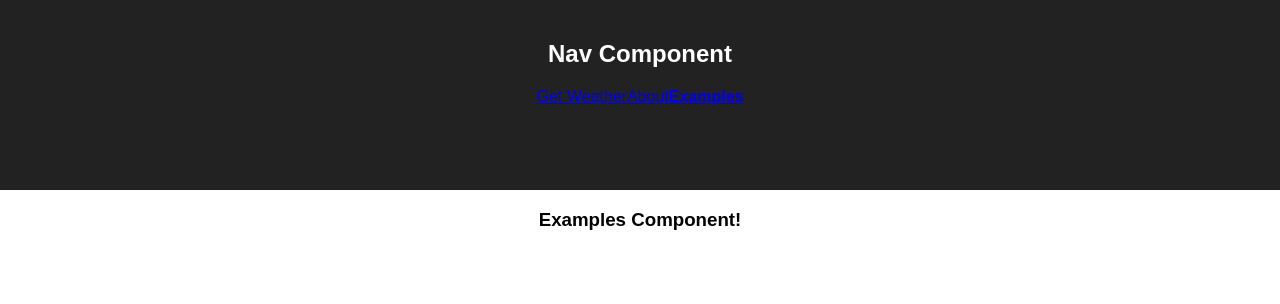
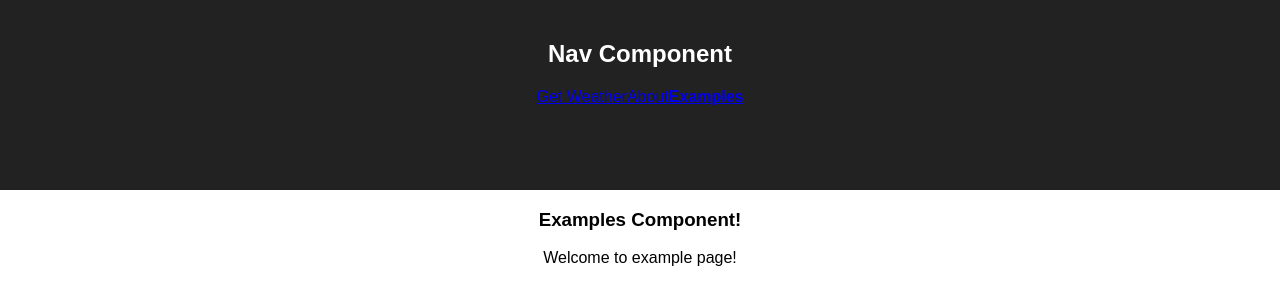
Before and after one commit to shierby/reactWeatherApp, a React (Create React App) app: page /examples in a window 1280 px wide. Shown: the top 304 px of the page. Built offline with nearby package versions, Linux system fonts and the light colour scheme.

Commit message:
added copy

```diff
--- a/src/Component/Examples.js
+++ b/src/Component/Examples.js
@@ -3,8 +3,9 @@ import React, { Component } from 'react';
 class Examples extends Component {
   render() {
     return (
-      <div>
+      <div className="example">
         <h3>Examples Component!</h3>
+        <p>Welcome to example page!</p>
       </div>
     )
   }
```
